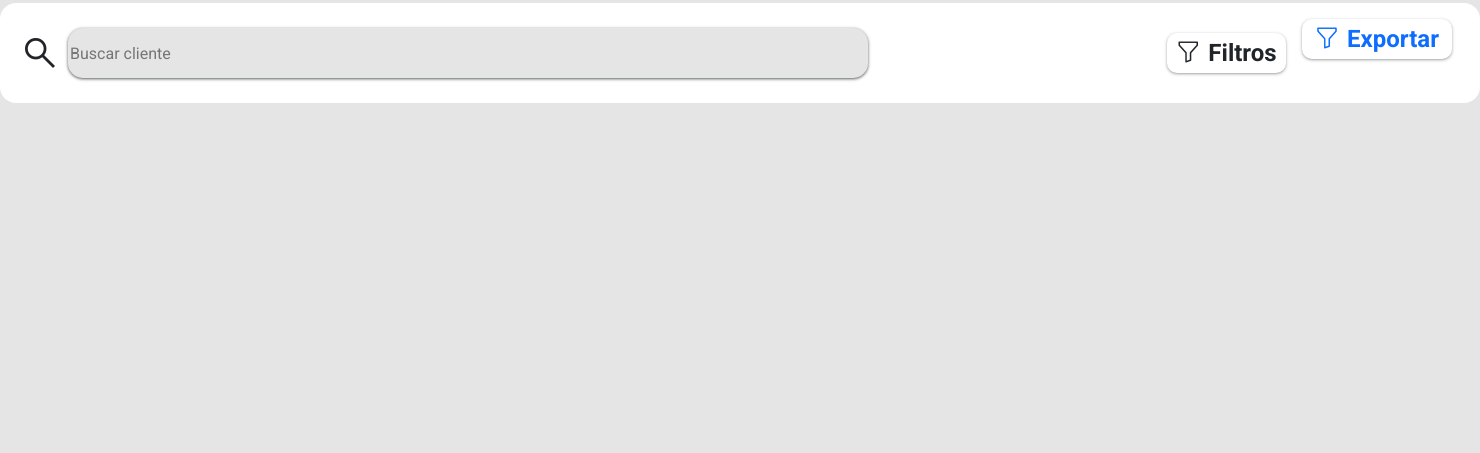
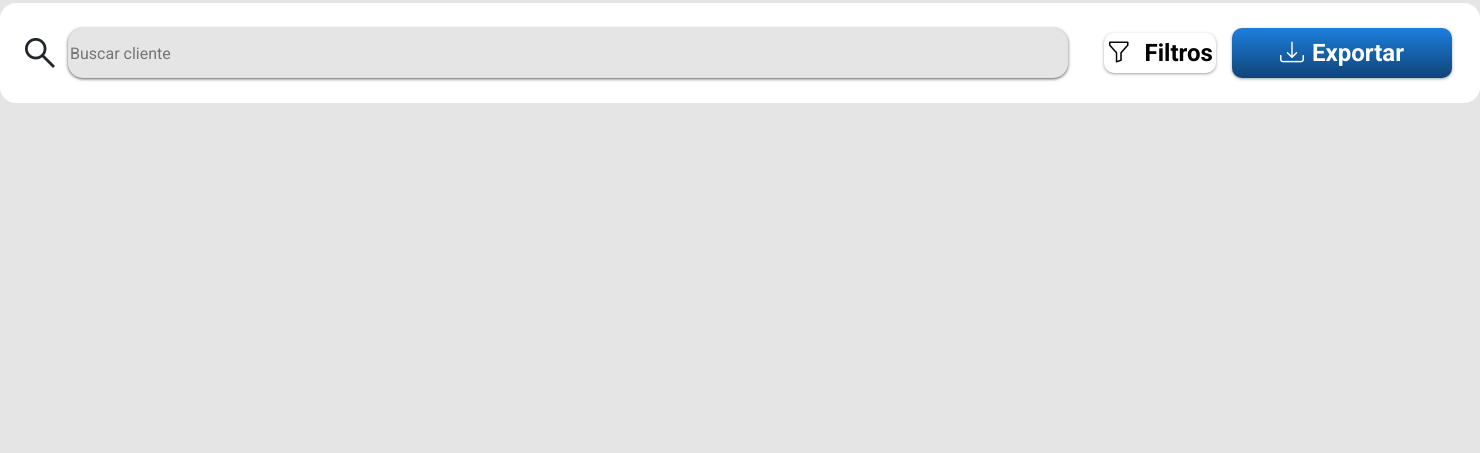
Before and after one commit to livot7/BASE-TCC-main, a Flask app: page /painel/historico in a window 1480 px wide. Shown: the part 347-800 px from the top of the page. Run offline with Flask 3, Linux system fonts and the light colour scheme; the visitor is signed in with stand-in values (Sample User, id 1); some libraries are stand-ins or nearby versions.

Commit message:
Input de pesquisa histórico

```diff
--- a/static/styles.css
+++ b/static/styles.css
@@ -151,7 +151,7 @@ footer {
 .input-busca {
     background-color: #E5E5E5;
     border: none;
-    width: 800px;
+    width: 1000px;
     max-width: 100%;
     height: 50px;
     border-radius: 15px;
--- a/vistas/templates/historico.html
+++ b/vistas/templates/historico.html
@@ -14,13 +14,15 @@
                         <input type="text" class="input-busca"  placeholder="Buscar cliente">
                     </div>
                 </form>
-                <div class="card-filtro d-flex align-self-center justify-content-center align-items-center fs-4">
-                    <i class="bi bi-funnel me-2 fw-bold"></i>
-                    <span class="fw-bold">Filtros</span>
+                <a href="" class="text-black">
+                    <div class="card-filtro d-flex align-self-center justify-content-center align-items-center hover-scale fs-4">
+                        <i class="bi bi-funnel me-2 fw-bold"></i>
+                        <span class="fw-bold">Filtros</span>
+                    </a>
                 </div>
-                <a href="" class="hover-scale">
-                    <div class="card-filtro d-flex align-self-center justify-content-center align-items-center fs-4 m-3">
-                        <i class="bi bi-funnel me-2 fw-bold"></i>
+                <a href="" class="hover-scale d-flex">
+                    <div class="card-filtro d-flex botao align-self-center justify-content-center align-items-center fs-4 m-3">
+                        <i class="bi bi-download me-2 fw-bold"></i>
                         <span class="fw-bold">Exportar</span>
                     </div>
                 </a>
```
